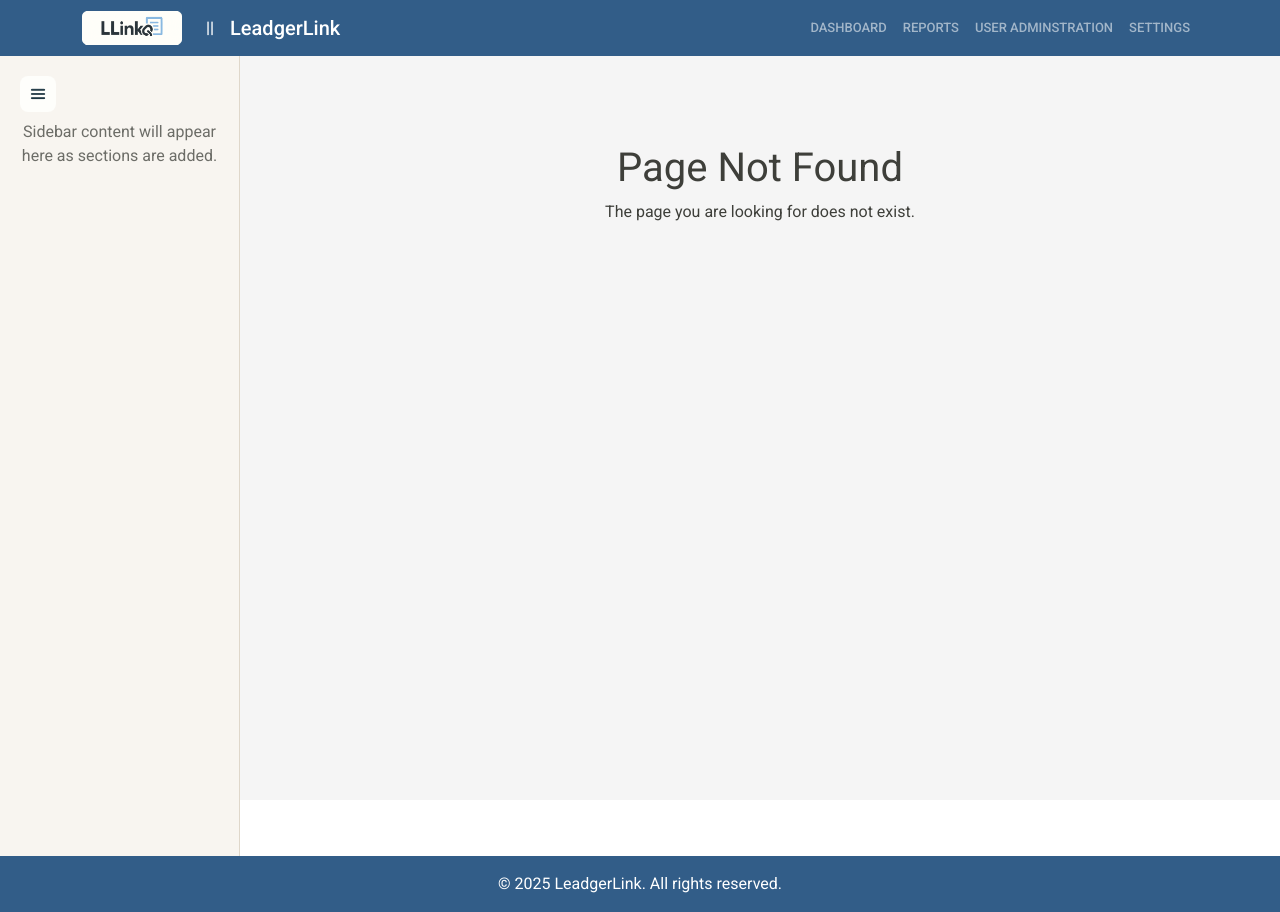
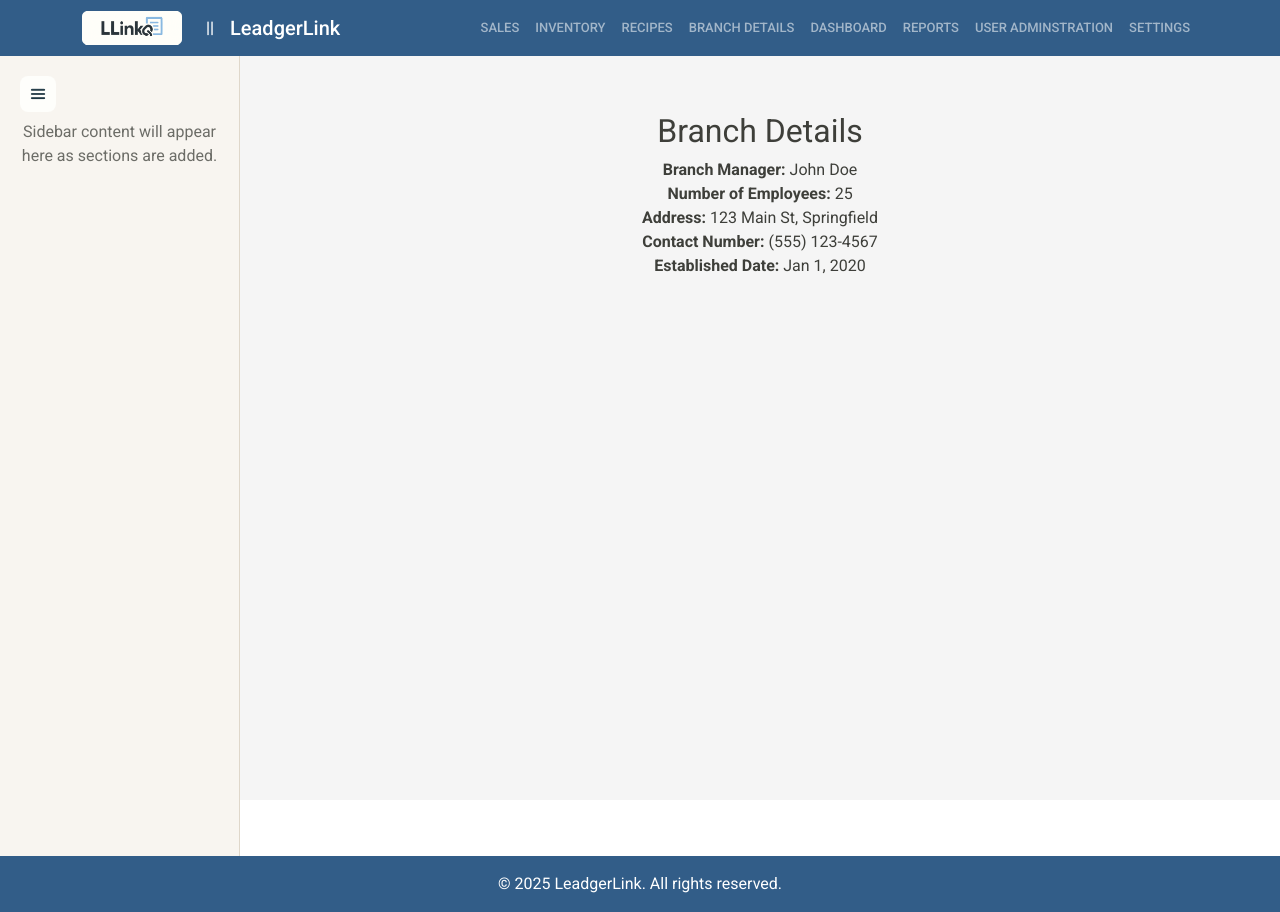
Before and after one commit to MariamAhmed004/LeadgerLink, a React (Vite) app in the folder leadgerlink.client/: page /branchDetails in a window 1280 px wide. Built offline with nearby package versions, Linux system fonts and the light colour scheme.

Commit message:
added few more mock pages and linked them to the navbar (pages for Branch Employee)

```diff
--- a/leadgerlink.client/src/components/AppRoutes.jsx
+++ b/leadgerlink.client/src/components/AppRoutes.jsx
@@ -1,18 +1,21 @@
 import React from "react";
 import { Routes, Route } from "react-router-dom";
 
-// Import your page components here
+// Import page components
 import HomePage from "../pages/Home";
 import SignupPage from "../pages/SignUp";
 import NotFound from "../pages/NotFound";
 import Login from "../pages/Login";
 import Landing from "../pages/Landing";
 
-// Import new route components (create these if they don't exist)
 import Dashboard from "../pages/Dashboard";
 import Reports from "../pages/Reports";
 import Users from "../pages/UserAdministration";
 import Settings from "../pages/Settings";
+import Sales from "../pages/Sales";
+import InventoryManagement from "../pages/InventoryManagement";
+import Recipes from "../pages/Recipes";
+import BranchDetails from "../pages/BranchDetails";
 
 const AppRoutes = () => {
   return (
@@ -24,8 +27,13 @@ const AppRoutes = () => {
       <Route path="/dashboard" element={<Dashboard />} />
       <Route path="/reports" element={<Reports />} />
       <Route path="/users" element={<Users />} />
-      <Route path="/settings" element={<Settings />} />
-      <Route path="*" element={<NotFound />} />
+          <Route path="/settings" element={<Settings />} />
+          <Route path="/sales" element={<Sales />} />
+          <Route path="/inventory" element={<InventoryManagement />} />
+          <Route path="*" element={<NotFound />} />
+          <Route path="/recipes" element={<Recipes />} />
+          <Route path="/branchDetails" element={<BranchDetails />} />
+
     </Routes>
   );
 };
--- a/leadgerlink.client/src/components/NavBar/NavBar.jsx
+++ b/leadgerlink.client/src/components/NavBar/NavBar.jsx
@@ -40,6 +40,19 @@ const NavBar = () => (
                     {/* TODO: Add navigation links here when pages are defined */}
 
                     <li className="nav-item">
+                        <Link to="/sales" className="nav-link">Sales</Link>
+                    </li>
+                    <li className="nav-item">
+                        <Link to="/inventory" className="nav-link">Inventory</Link>
+                    </li>
+                    <li className="nav-item">
+                        <Link to="/recipes" className="nav-link">Recipes</Link>
+                    </li>
+                    <li className="nav-item">
+                        <Link to="/branchDetails" className="nav-link">Branch Details</Link>
+                    </li>
+
+                    <li className="nav-item">
                         <Link to="/dashboard" className="nav-link">Dashboard</Link>
                     </li>
                     <li className="nav-item">
--- /dev/null
+++ b/leadgerlink.client/src/pages/BranchDetails.jsx
@@ -0,0 +1,50 @@
+import React from 'react';
+
+// BranchDetails Component
+// This component displays details about a branch, such as:
+// - Branch Manager Name
+// - Number of Employees
+// - Address
+// - Additional details as needed
+// All logic is mocked for future implementation.
+
+const BranchDetails = () => {
+  // Placeholder for future state management (e.g., branch data)
+  // const [branch, setBranch] = React.useState({});
+
+  // Example structure for branch details (to be replaced with real data)
+  // const branch = {
+  //   managerName: '',
+  //   employeeCount: 0,
+  //   address: '',
+  //   contactNumber: '',
+  //   establishedDate: '',
+  //   // Add more fields as needed
+  // };
+
+  return (
+    <div className="branch-details-section" style={{ maxWidth: '600px', margin: '0 auto', padding: '2rem' }}>
+      <h2>Branch Details</h2>
+      {/* TODO: Replace static content with dynamic data */}
+      <div className="branch-detail-item">
+        <strong>Branch Manager:</strong> <span>John Doe</span>
+      </div>
+      <div className="branch-detail-item">
+        <strong>Number of Employees:</strong> <span>25</span>
+      </div>
+      <div className="branch-detail-item">
+        <strong>Address:</strong> <span>123 Main St, Springfield</span>
+      </div>
+      <div className="branch-detail-item">
+        <strong>Contact Number:</strong> <span>(555) 123-4567</span>
+      </div>
+      <div className="branch-detail-item">
+        <strong>Established Date:</strong> <span>Jan 1, 2020</span>
+      </div>
+      {/* Add more branch details as needed */}
+      {/* TODO: Add edit/view functionality if required */}
+    </div>
+  );
+};
+
+export default BranchDetails;
--- /dev/null
+++ b/leadgerlink.client/src/pages/InventoryManagement.jsx
@@ -0,0 +1,64 @@
+import React from 'react';
+
+// InventoryManagement Component
+// This component displays:
+// - A button for adding new inventory items
+// - Filtering options
+// - A list of inventory items (latest to oldest)
+// All logic is mocked for future implementation.
+
+const InventoryManagement = () => {
+  // Placeholder for future state management (e.g., inventory data, filters)
+  // const [inventory, setInventory] = React.useState([]);
+  // const [filter, setFilter] = React.useState('');
+
+  // Handler for adding a new inventory item (to be implemented)
+  const handleAddInventory = () => {
+    // TODO: Implement logic to add a new inventory item
+  };
+
+  // Handler for filter changes (to be implemented)
+  const handleFilterChange = (event) => {
+    // TODO: Implement logic to filter inventory items
+  };
+
+  return (
+    <div className="inventory-management-section">
+      {/* Top controls: Add Inventory button and filtering options */}
+      <div className="inventory-controls" style={{ display: 'flex', gap: '1rem', marginBottom: '1.5rem' }}>
+        {/* Add New Inventory Item Button */}
+        <button onClick={handleAddInventory}>
+          Add New Inventory Item
+        </button>
+
+        {/* Filtering Options (e.g., dropdown, search input) */}
+        {/* Replace with actual filter controls as needed */}
+        <select onChange={handleFilterChange}>
+          <option value="">All Items</option>
+          <option value="inStock">In Stock</option>
+          <option value="outOfStock">Out of Stock</option>
+          {/* Add more filter options as needed */}
+        </select>
+      </div>
+
+      {/* Inventory List (latest to oldest) */}
+      <div className="inventory-list">
+        {/* TODO: Map over inventory data and render each inventory item */}
+        {/* Example placeholder items */}
+        <div className="inventory-item">
+          {/* Replace with actual inventory data */}
+          <p>Item #1 (Latest)</p>
+        </div>
+        <div className="inventory-item">
+          <p>Item #2</p>
+        </div>
+        <div className="inventory-item">
+          <p>Item #3 (Oldest)</p>
+        </div>
+        {/* End of placeholder items */}
+      </div>
+    </div>
+  );
+};
+
+export default InventoryManagement;
--- /dev/null
+++ b/leadgerlink.client/src/pages/Recipes.jsx
@@ -0,0 +1,65 @@
+import React from 'react';
+
+// RecipesManagement Component
+// This component displays:
+// - A button for adding new recipes
+// - Filtering options
+// - A list of recipes (latest to oldest)
+// All logic is mocked for future implementation.
+
+const RecipesManagement = () => {
+  // Placeholder for future state management (e.g., recipes data, filters)
+  // const [recipes, setRecipes] = React.useState([]);
+  // const [filter, setFilter] = React.useState('');
+
+  // Handler for adding a new recipe (to be implemented)
+  const handleAddRecipe = () => {
+    // TODO: Implement logic to add a new recipe
+  };
+
+  // Handler for filter changes (to be implemented)
+  const handleFilterChange = (event) => {
+    // TODO: Implement logic to filter recipes
+  };
+
+  return (
+    <div className="recipes-management-section">
+      {/* Top controls: Add Recipe button and filtering options */}
+      <div className="recipes-controls" style={{ display: 'flex', gap: '1rem', marginBottom: '1.5rem' }}>
+        {/* Add New Recipe Button */}
+        <button onClick={handleAddRecipe}>
+          Add New Recipe
+        </button>
+
+        {/* Filtering Options (e.g., dropdown, search input) */}
+        {/* Replace with actual filter controls as needed */}
+        <select onChange={handleFilterChange}>
+          <option value="">All Recipes</option>
+          <option value="vegetarian">Vegetarian</option>
+          <option value="vegan">Vegan</option>
+          <option value="dessert">Dessert</option>
+          {/* Add more filter options as needed */}
+        </select>
+      </div>
+
+      {/* Recipes List (latest to oldest) */}
+      <div className="recipes-list">
+        {/* TODO: Map over recipes data and render each recipe item */}
+        {/* Example placeholder items */}
+        <div className="recipe-item">
+          {/* Replace with actual recipe data */}
+          <p>Recipe #1 (Latest)</p>
+        </div>
+        <div className="recipe-item">
+          <p>Recipe #2</p>
+        </div>
+        <div className="recipe-item">
+          <p>Recipe #3 (Oldest)</p>
+        </div>
+        {/* End of placeholder items */}
+      </div>
+    </div>
+  );
+};
+
+export default RecipesManagement;
--- /dev/null
+++ b/leadgerlink.client/src/pages/Sales.jsx
@@ -0,0 +1,64 @@
+import React from 'react';
+
+// SalesSection Component
+// This component displays:
+// - A button for adding new sales
+// - Filtering options
+// - A list of sales (latest to oldest)
+// All logic is mocked for future implementation.
+
+const SalesSection = () => {
+  // Placeholder for future state management (e.g., sales data, filters)
+  // const [sales, setSales] = React.useState([]);
+  // const [filter, setFilter] = React.useState('');
+
+  // Handler for adding a new sale (to be implemented)
+  const handleAddSale = () => {
+    // TODO: Implement logic to add a new sale
+  };
+
+  // Handler for filter changes (to be implemented)
+  const handleFilterChange = (event) => {
+    // TODO: Implement logic to filter sales
+  };
+
+  return (
+    <div className="sales-section">
+      {/* Top controls: Add Sale button and filtering options */}
+      <div className="sales-controls" style={{ display: 'flex', gap: '1rem', marginBottom: '1.5rem' }}>
+        {/* Add New Sale Button */}
+        <button onClick={handleAddSale}>
+          Add New Sale
+        </button>
+
+        {/* Filtering Options (e.g., dropdown, search input) */}
+        {/* Replace with actual filter controls as needed */}
+        <select onChange={handleFilterChange}>
+          <option value="">All Sales</option>
+          <option value="today">Today</option>
+          <option value="thisWeek">This Week</option>
+          {/* Add more filter options as needed */}
+        </select>
+      </div>
+
+      {/* Sales List (latest to oldest) */}
+      <div className="sales-list">
+        {/* TODO: Map over sales data and render each sale item */}
+        {/* Example placeholder items */}
+        <div className="sale-item">
+          {/* Replace with actual sale data */}
+          <p>Sale #1 (Latest)</p>
+        </div>
+        <div className="sale-item">
+          <p>Sale #2</p>
+        </div>
+        <div className="sale-item">
+          <p>Sale #3 (Oldest)</p>
+        </div>
+        {/* End of placeholder items */}
+      </div>
+    </div>
+  );
+};
+
+export default SalesSection;
```
Also changed, not shown: 25 other files (tests, documents, lock files or other folders).
